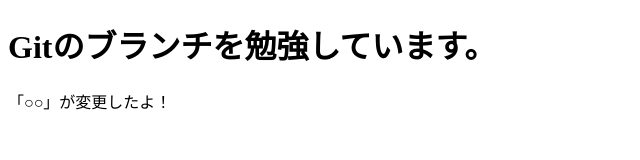
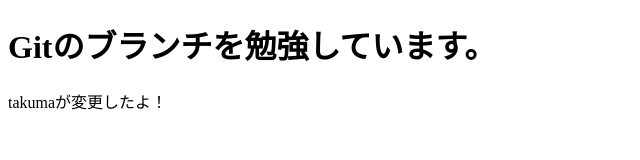
Before and after one commit to degu-maron/git-study, a plain HTML site: page index.html in a window 1280 px wide. Shown: the full height of the page, 0-640 px from the left. Drawn offline with Linux system fonts and the light colour scheme.

Commit message:
９行目変更したよ

```diff
--- a/index.html
+++ b/index.html
@@ -6,6 +6,6 @@
 </head>
 <body>
   <h1>Gitのブランチを勉強しています。</h1>
-  <p>「○○」が変更したよ！</p>
+  <p>takumaが変更したよ！</p>
 </body>
 </html>
```
